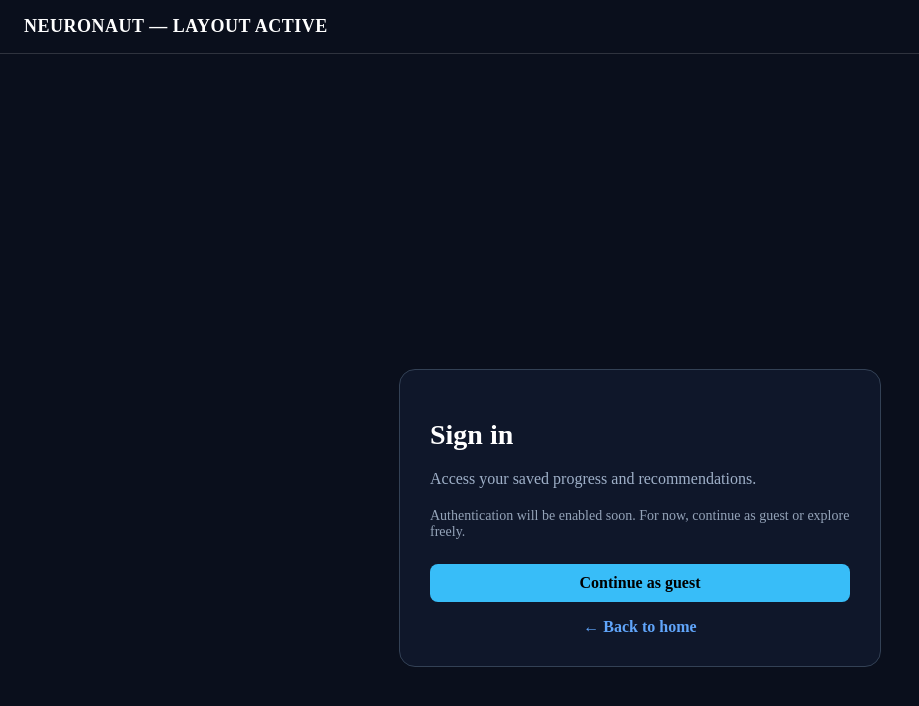
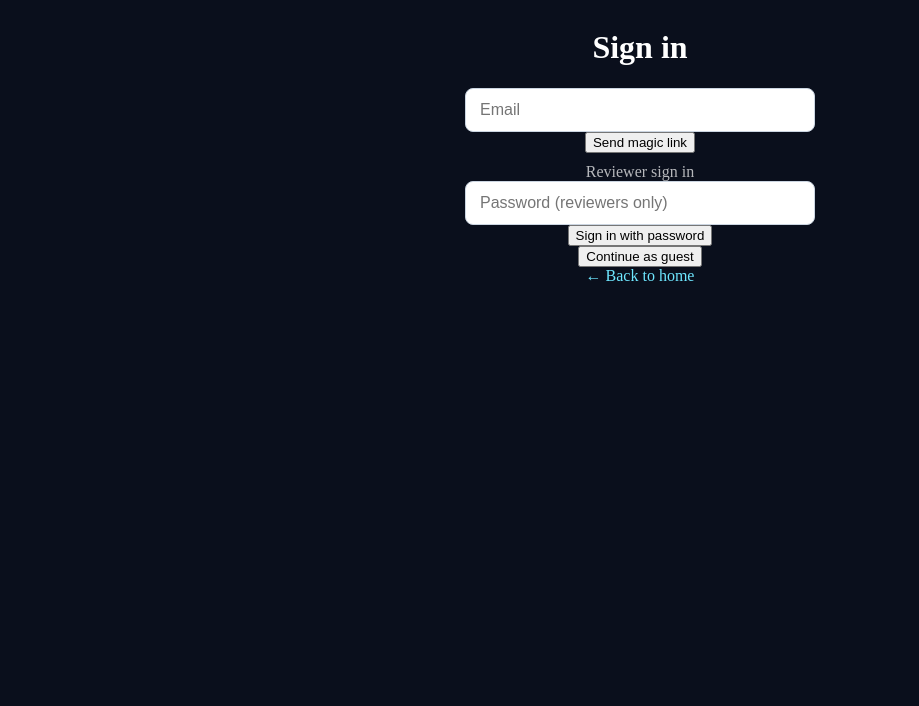
Before and after one commit to eaglebraz48/neuronaut-ai, a Next.js app: page /sign-in in a window 1280 px wide. Shown: the top 706 px of the page, without its empty margins (0-919 px from the left). Built offline with nearby package versions, Linux system fonts and the light colour scheme.

Commit message:
force dashboard to render without auth

```diff
--- a/middleware.ts
+++ b/middleware.ts
@@ -1,46 +1,4 @@
-import { NextResponse } from "next/server";
-import type { NextRequest } from "next/server";
-
-export function middleware(req: NextRequest) {
-  const { pathname, searchParams } = req.nextUrl;
-
-  const isAuthPage = pathname.startsWith("/sign-in");
-  const isProtected =
-    pathname.startsWith("/dashboard") ||
-    pathname.startsWith("/profile") ||
-    pathname.startsWith("/snapshot") ||
-    pathname.startsWith("/paths");
-
-  // Supabase session cookie (default)
-  const hasSession =
-    req.cookies.has("sb-access-token") ||
-    req.cookies.has("sb:token");
-
-  // 🚫 Deslogado tentando acessar área protegida
-  if (isProtected && !hasSession) {
-    const lang = searchParams.get("lang") || "en";
-    return NextResponse.redirect(
-      new URL(`/sign-in?lang=${lang}`, req.url)
-    );
-  }
-
-  // 🚫 Logado tentando acessar sign-in
-  if (isAuthPage && hasSession) {
-    const lang = searchParams.get("lang") || "en";
-    return NextResponse.redirect(
-      new URL(`/dashboard?lang=${lang}`, req.url)
-    );
-  }
-
-  return NextResponse.next();
+// middleware.ts
+export function middleware() {
+  return;
 }
-
-export const config = {
-  matcher: [
-    "/dashboard/:path*",
-    "/profile/:path*",
-    "/snapshot/:path*",
-    "/paths/:path*",
-    "/sign-in",
-  ],
-};
--- /dev/null
+++ b/src/app/auth/callback/page.tsx
@@ -0,0 +1,42 @@
+// src/app/auth/callback/page.tsx
+'use client';
+
+import { useEffect } from 'react';
+import { useRouter, useSearchParams } from 'next/navigation';
+import { supabase } from '@/lib/supabase';
+
+export default function AuthCallbackPage() {
+  const router = useRouter();
+  const sp = useSearchParams();
+  const redirect = sp.get('redirect') || '/dashboard';
+
+  useEffect(() => {
+    const hash = window.location.hash;
+
+    if (!hash || !hash.includes('access_token')) {
+      router.replace(redirect);
+      return;
+    }
+
+    const params = new URLSearchParams(hash.replace('#', ''));
+    const access_token = params.get('access_token');
+    const refresh_token = params.get('refresh_token');
+
+    if (!access_token || !refresh_token) {
+      router.replace(redirect);
+      return;
+    }
+
+    (async () => {
+      await supabase.auth.setSession({
+        access_token,
+        refresh_token,
+      });
+
+      window.history.replaceState({}, '', redirect);
+      router.replace(redirect);
+    })();
+  }, [router, redirect]);
+
+  return <div style={{ padding: 24 }}>Signing you in…</div>;
+}
--- a/src/app/dashboard/DashboardClient.tsx
+++ b/src/app/dashboard/DashboardClient.tsx
@@ -1,97 +1,68 @@
-"use client";
+'use client';
 
-import { useEffect, useState } from "react";
-import Link from "next/link";
-import { useSearchParams } from "next/navigation";
-import { supabase } from "@/lib/supabase";
+import Link from 'next/link';
+import { useSearchParams } from 'next/navigation';
 
-type Lang = "en" | "es";
+type Lang = 'en' | 'es';
 
 const T = {
   en: {
-    dashboard: "Dashboard",
-    welcomeFixed: "Welcome to Neuronaut",
-    situationTitle: "My situation",
-    situationDesc: "Job and risk context",
-    situationBtn: "Set up",
-    snapshotTitle: "Stability snapshot",
-    snapshotDesc: "Where you stand right now",
-    snapshotBtn: "View snapshot",
-    pathsTitle: "Next moves",
-    pathsDesc: "Controlled options to reduce risk",
-    pathsBtn: "Explore paths",
-    english: "English",
-    spanish: "Español",
+    dashboard: 'Dashboard',
+    welcomeFixed: 'Welcome to Neuronaut',
+    guest: 'Guest mode',
+    signin: 'Sign in',
+    situationTitle: 'My situation',
+    situationDesc: 'Job and risk context',
+    situationBtn: 'Set up',
+    snapshotTitle: 'Stability snapshot',
+    snapshotDesc: 'Where you stand right now',
+    snapshotBtn: 'View snapshot',
+    pathsTitle: 'Next moves',
+    pathsDesc: 'Controlled options to reduce risk',
+    pathsBtn: 'Explore paths',
+    english: 'English',
+    spanish: 'Español',
   },
   es: {
-    dashboard: "Panel",
-    welcomeFixed: "Bienvenido a Neuronaut",
-    situationTitle: "Mi situación",
-    situationDesc: "Contexto laboral y riesgo",
-    situationBtn: "Configurar",
-    snapshotTitle: "Resumen de estabilidad",
-    snapshotDesc: "Dónde te encuentras ahora",
-    snapshotBtn: "Ver resumen",
-    pathsTitle: "Próximos pasos",
-    pathsDesc: "Opciones controladas para reducir riesgo",
-    pathsBtn: "Explorar caminos",
-    english: "English",
-    spanish: "Español",
+    dashboard: 'Panel',
+    welcomeFixed: 'Bienvenido a Neuronaut',
+    guest: 'Modo invitado',
+    signin: 'Iniciar sesión',
+    situationTitle: 'Mi situación',
+    situationDesc: 'Contexto laboral y riesgo',
+    situationBtn: 'Configurar',
+    snapshotTitle: 'Resumen de estabilidad',
+    snapshotDesc: 'Dónde te encuentras ahora',
+    snapshotBtn: 'Ver resumen',
+    pathsTitle: 'Próximos pasos',
+    pathsDesc: 'Opciones controladas para reducir riesgo',
+    pathsBtn: 'Explorar caminos',
+    english: 'English',
+    spanish: 'Español',
   },
 };
 
 export default function DashboardClient() {
   const sp = useSearchParams();
-  const lang = (sp.get("lang") as Lang) || "en";
+  const lang = (sp.get('lang') as Lang) || 'en';
   const L = T[lang];
 
-  const [profileComplete, setProfileComplete] = useState<boolean | null>(null);
-
-  useEffect(() => {
-    (async () => {
-      const { data } = await supabase.auth.getUser();
-      const user = data?.user;
-      if (!user) {
-        setProfileComplete(false);
-        return;
-      }
-
-      const { data: profile } = await supabase
-        .from("neuronaut_profiles")
-        .select("job_title, industry, status, concern")
-        .eq("id", user.id)
-        .single();
-
-      const complete =
-        !!profile?.job_title &&
-        !!profile?.industry &&
-        !!profile?.status &&
-        !!profile?.concern;
-
-      setProfileComplete(complete);
-    })();
-  }, []);
-
-  const situationHref =
-    profileComplete === false
-      ? `/profile?lang=${lang}`
-      : `/decision?lang=${lang}`;
+  const situationHref = `/profile?lang=${lang}`;
 
   return (
-    <div style={{ maxWidth: 900, margin: "0 auto", paddingTop: 24 }}>
-      {/* Emblema + idioma */}
-      <div style={{ textAlign: "center", marginBottom: 28 }}>
+    <div style={{ maxWidth: 900, margin: '0 auto', paddingTop: 24 }}>
+      <div style={{ textAlign: 'center', marginBottom: 28 }}>
         <div
           style={{
-            display: "inline-flex",
-            flexDirection: "column",
-            alignItems: "center",
+            display: 'inline-flex',
+            flexDirection: 'column',
+            alignItems: 'center',
             gap: 12,
             padding: 18,
             borderRadius: 16,
-            border: "1px solid rgba(255,255,255,0.12)",
+            border: '1px solid rgba(255,255,255,0.12)',
             background:
-              "radial-gradient(circle, rgba(255,255,255,0.06) 0%, rgba(255,255,255,0.015) 60%, transparent 75%)",
+              'radial-gradient(circle, rgba(255,255,255,0.06) 0%, rgba(255,255,255,0.015) 60%, transparent 75%)',
           }}
         >
           <img
@@ -100,125 +71,70 @@ export default function DashboardClient() {
             style={{
               width: 150,
               opacity: 0.95,
-              animation: "neuronPulse 7s ease-in-out infinite",
+              animation: 'neuronPulse 7s ease-in-out infinite',
               filter:
-                "drop-shadow(0 0 18px rgba(120,180,255,0.55)) drop-shadow(0 0 40px rgba(120,180,255,0.25))",
-              willChange: "transform, opacity",
+                'drop-shadow(0 0 18px rgba(120,180,255,0.55)) drop-shadow(0 0 40px rgba(120,180,255,0.25))',
             }}
           />
 
-          {/* Language switch */}
-          <div style={{ display: "flex", gap: 14, fontSize: 14 }}>
+          <div style={{ display: 'flex', gap: 14, fontSize: 14 }}>
             <Link
-              href="?lang=en"
+              href={`?lang=en`}
               style={{
-                fontWeight: lang === "en" ? 700 : 400,
-                opacity: lang === "en" ? 1 : 0.6,
-                textDecoration: "none",
+                fontWeight: lang === 'en' ? 700 : 400,
+                opacity: lang === 'en' ? 1 : 0.6,
+                textDecoration: 'none',
               }}
             >
               {L.english}
             </Link>
             <Link
-              href="?lang=es"
+              href={`?lang=es`}
               style={{
-                fontWeight: lang === "es" ? 700 : 400,
-                opacity: lang === "es" ? 1 : 0.6,
-                textDecoration: "none",
+                fontWeight: lang === 'es' ? 700 : 400,
+                opacity: lang === 'es' ? 1 : 0.6,
+                textDecoration: 'none',
               }}
             >
               {L.spanish}
             </Link>
           </div>
+
+          <div style={{ marginTop: 6, fontSize: 12, opacity: 0.75 }}>
+            {L.guest} •{' '}
+            <Link href={`/sign-in?lang=${lang}`} style={{ textDecoration: 'underline' }}>
+              {L.signin}
+            </Link>
+          </div>
         </div>
       </div>
 
-      {/* Header */}
       <h1 style={{ fontSize: 36, fontWeight: 800 }}>{L.dashboard}</h1>
-      <p style={{ marginBottom: 32, opacity: 0.85 }}>{L.welcomeFixed}</p>
+      <p style={{ marginBottom: 32, opacity: 0.85 }}>
+        {L.welcomeFixed} — {L.guest}
+      </p>
 
-      {/* Cards */}
-      <div style={{ display: "grid", gap: 24 }}>
-        <section
-          style={{
-            border: "1px solid rgba(255,255,255,0.15)",
-            padding: 24,
-            borderRadius: 8,
-            backgroundColor: "#1e293b",
-            boxShadow: "0 4px 12px rgba(0, 0, 0, 0.1)",
-          }}
-        >
-          <h2 style={{ fontWeight: 600 }}>{L.situationTitle}</h2>
+      <div style={{ display: 'grid', gap: 24 }}>
+        <section style={cardStyle}>
+          <h2>{L.situationTitle}</h2>
           <p>{L.situationDesc}</p>
-          <Link
-            href={situationHref}
-            style={{
-              display: "inline-block",
-              marginTop: 12,
-              padding: "10px 20px",
-              backgroundColor: "#38bdf8",
-              color: "black",
-              borderRadius: 8,
-              textDecoration: "none",
-              fontWeight: 600,
-            }}
-          >
+          <Link href={situationHref} style={btnStyle}>
             {L.situationBtn}
           </Link>
         </section>
 
-        <section
-          style={{
-            border: "1px solid rgba(255,255,255,0.15)",
-            padding: 24,
-            borderRadius: 8,
-            backgroundColor: "#1e293b",
-            boxShadow: "0 4px 12px rgba(0, 0, 0, 0.1)",
-          }}
-        >
-          <h2 style={{ fontWeight: 600 }}>{L.snapshotTitle}</h2>
+        <section style={cardStyle}>
+          <h2>{L.snapshotTitle}</h2>
           <p>{L.snapshotDesc}</p>
-          <Link
-            href={`/snapshot?lang=${lang}`}
-            style={{
-              display: "inline-block",
-              marginTop: 12,
-              padding: "10px 20px",
-              backgroundColor: "#38bdf8",
-              color: "black",
-              borderRadius: 8,
-              textDecoration: "none",
-              fontWeight: 600,
-            }}
-          >
+          <Link href={`/snapshot?lang=${lang}`} style={btnStyle}>
             {L.snapshotBtn}
           </Link>
         </section>
 
-        <section
-          style={{
-            border: "1px solid rgba(255,255,255,0.15)",
-            padding: 24,
-            borderRadius: 8,
-            backgroundColor: "#1e293b",
-            boxShadow: "0 4px 12px rgba(0, 0, 0, 0.1)",
-          }}
-        >
-          <h2 style={{ fontWeight: 600 }}>{L.pathsTitle}</h2>
+        <section style={cardStyle}>
+          <h2>{L.pathsTitle}</h2>
           <p>{L.pathsDesc}</p>
-          <Link
-            href={`/paths?lang=${lang}`}
-            style={{
-              display: "inline-block",
-              marginTop: 12,
-              padding: "10px 20px",
-              backgroundColor: "#38bdf8",
-              color: "black",
-              borderRadius: 8,
-              textDecoration: "none",
-              fontWeight: 600,
-            }}
-          >
+          <Link href={`/paths?lang=${lang}`} style={btnStyle}>
             {L.pathsBtn}
           </Link>
         </section>
@@ -243,3 +159,21 @@ export default function DashboardClient() {
     </div>
   );
 }
+
+const cardStyle = {
+  border: '1px solid rgba(255,255,255,0.15)',
+  padding: 24,
+  borderRadius: 8,
+  backgroundColor: '#1e293b',
+};
+
+const btnStyle = {
+  display: 'inline-block',
+  marginTop: 12,
+  padding: '10px 20px',
+  backgroundColor: '#38bdf8',
+  color: 'black',
+  borderRadius: 8,
+  textDecoration: 'none',
+  fontWeight: 600,
+};
--- a/src/app/layout.tsx
+++ b/src/app/layout.tsx
@@ -1,39 +1,36 @@
-import { Metadata } from "next";
 import "./globals.css";
+import type { ReactNode } from "react";
+import { Suspense } from "react";
 
-export const metadata: Metadata = {
+export const dynamic = "force-dynamic";
+export const revalidate = 0;
+export const fetchCache = "force-no-store";
+
+export const metadata = {
   title: "Neuronaut",
-  description: "Navigate job uncertainty with clarity and control",
+  description: "Navigate job uncertainty with clarity and control.",
 };
 
-export default function RootLayout({
-  children,
-}: {
-  children: React.ReactNode;
-}) {
+export default function RootLayout({ children }: { children: ReactNode }) {
   return (
-    <html lang="en">
-      <head></head>
-      <body style={{ margin: 0, background: "#0a0f1c", color: "white" }}>
+    <html lang="en" suppressHydrationWarning>
+      <head>
+        <meta name="google" content="notranslate" />
+        <meta name="viewport" content="width=device-width,initial-scale=1" />
+      </head>
 
-        {/* 🔴 HARD HEADER — MUST SHOW */}
-        <header
-          style={{
-            padding: "16px 24px",
-            borderBottom: "1px solid rgba(255,255,255,0.15)",
-            fontWeight: 800,
-            fontSize: 18,
-            letterSpacing: 0.5,
-          }}
-        >
-          NEURONAUT — LAYOUT ACTIVE
-        </header>
-
-        {/* 🔵 PAGE CONTENT */}
-        <main style={{ padding: "24px" }}>
-          {children}
+      <body
+        style={{
+          backgroundColor: "#0a0f1c",
+          color: "#fff",
+          minHeight: "100vh",
+        }}
+      >
+        <main>
+          <Suspense fallback={<div style={{ padding: 24 }}>Loading…</div>}>
+            {children}
+          </Suspense>
         </main>
-
       </body>
     </html>
   );
--- a/src/app/sign-in/SignInClient.tsx
+++ b/src/app/sign-in/SignInClient.tsx
@@ -1,93 +1,166 @@
 'use client';
 
-import { useSearchParams } from 'next/navigation';
+import * as React from 'react';
+import { Suspense } from 'react';
 import Link from 'next/link';
+import { useRouter, useSearchParams } from 'next/navigation';
 
 type Lang = 'en' | 'es';
+const LANGS: readonly Lang[] = ['en', 'es'] as const;
+const isLang = (v: string | null): v is Lang =>
+  !!v && (LANGS as readonly string[]).includes(v as Lang);
 
-const COPY = {
+const L: Record<Lang, any> = {
   en: {
     title: 'Sign in',
-    subtitle: 'Access your saved progress and recommendations.',
-    note:
-      'Authentication will be enabled soon. For now, continue as guest or explore freely.',
+    email: 'Email',
+    send: 'Send magic link',
+    back: '← Back to home',
+    sent: 'Check your email for the login link!',
+    password: 'Password (reviewers only)',
+    signinpw: 'Sign in with password',
     guest: 'Continue as guest',
-    back: '← Back to home',
   },
   es: {
     title: 'Iniciar sesión',
-    subtitle: 'Accede a tu progreso y recomendaciones guardadas.',
-    note:
-      'La autenticación se activará pronto. Por ahora, continúa como invitado.',
-    guest: 'Continuar como invitado',
+    email: 'Correo',
+    send: 'Enviar enlace mágico',
     back: '← Volver al inicio',
+    sent: '¡Revisa tu correo para el enlace!',
+    password: 'Contraseña (solo revisores)',
+    signinpw: 'Entrar con contraseña',
+    guest: 'Entrar como invitado',
   },
 };
 
-export default function SignInClient() {
+function PageInner() {
   const sp = useSearchParams();
-  const lang = (sp.get('lang') as Lang) || 'en';
-  const T = COPY[lang];
+  const router = useRouter();
+  const lang = isLang(sp.get('lang')) ? (sp.get('lang') as Lang) : 'en';
+  const t = L[lang];
+
+  const [email, setEmail] = React.useState('');
+  const [password, setPassword] = React.useState('');
+  const [status, setStatus] = React.useState<'idle' | 'sent'>('idle');
+  const [busy, setBusy] = React.useState(false);
+
+  async function sendMagicLink() {
+    if (!email || !email.includes('@')) {
+      alert('Please enter a valid email.');
+      return;
+    }
+
+    setBusy(true);
+    try {
+      const redirectTarget = encodeURIComponent(`/dashboard`);
+      const redirectTo = `${window.location.origin}/auth/callback?redirect=${redirectTarget}&lang=${lang}`;
+
+      const res = await fetch('/api/auth/magic-link', {
+        method: 'POST',
+        headers: { 'Content-Type': 'application/json' },
+        body: JSON.stringify({ email, redirectTo }),
+      });
+
+      const data = await res.json();
+      if (!res.ok) throw new Error(data.error);
+
+      setStatus('sent');
+    } catch (err: any) {
+      alert(err?.message ?? 'Unexpected error.');
+    } finally {
+      setBusy(false);
+    }
+  }
+
+  async function reviewerLogin() {
+    if (!email || !password) {
+      alert('Enter email + password.');
+      return;
+    }
+
+    setBusy(true);
+    try {
+      const { supabase } = await import('@/lib/supabase');
+      const { error } = await supabase.auth.signInWithPassword({ email, password });
+      if (error) alert(error.message);
+      else router.push(`/dashboard?lang=${lang}`);
+    } finally {
+      setBusy(false);
+    }
+  }
+
+  function guestLogin() {
+    localStorage.setItem('neuronaut_guest', '1');
+    router.push(`/dashboard?lang=${lang}`);
+  }
 
   return (
-    <main
-      style={{
-        minHeight: '100vh',
-        display: 'grid',
-        placeItems: 'center',
-        background: '#0a0f1c',
-        color: '#fff',
-        padding: 40,
-      }}
-    >
-      <div
-        style={{
-          maxWidth: 420,
-          width: '100%',
-          background: '#0f172a',
-          borderRadius: 16,
-          padding: 30,
-          border: '1px solid #334155',
-        }}
-      >
-        <h1 style={{ fontSize: 28, fontWeight: 700 }}>{T.title}</h1>
-        <p style={{ marginTop: 6, color: '#9fb0c8' }}>{T.subtitle}</p>
+    <div className="flex flex-col items-center gap-6 p-8">
+      <h1>{t.title}</h1>
 
-        <p style={{ marginTop: 20, fontSize: 14, color: '#94a3b8' }}>
-          {T.note}
-        </p>
+      {status === 'sent' ? (
+        <p>{t.sent}</p>
+      ) : (
+        <>
+          <input
+            type="email"
+            value={email}
+            placeholder={t.email}
+            onChange={(e) => setEmail(e.target.value)}
+            disabled={busy}
+            style={{
+              width: 320,
+              padding: '12px 14px',
+              borderRadius: 8,
+              border: '1px solid #cbd5e1',
+              background: '#fff',
+              color: '#000',
+              fontSize: 16,
+            }}
+          />
 
-        <Link
-          href={`/dashboard?lang=${lang}&guest=1`}
-          style={{
-            display: 'block',
-            marginTop: 24,
-            background: '#38bdf8',
-            color: '#000',
-            padding: '10px 14px',
-            borderRadius: 8,
-            textAlign: 'center',
-            fontWeight: 800,
-            textDecoration: 'none',
-          }}
-        >
-          {T.guest}
-        </Link>
+          <button type="button" onClick={sendMagicLink} disabled={busy}>
+            {t.send}
+          </button>
 
-        <Link
-          href={`/?lang=${lang}`}
-          style={{
-            display: 'block',
-            marginTop: 16,
-            color: '#60a5fa',
-            textDecoration: 'none',
-            fontWeight: 600,
-            textAlign: 'center',
-          }}
-        >
-          {T.back}
-        </Link>
-      </div>
-    </main>
+          <div style={{ marginTop: 10, opacity: 0.7 }}>Reviewer sign in</div>
+
+          <input
+            type="password"
+            value={password}
+            placeholder={t.password}
+            onChange={(e) => setPassword(e.target.value)}
+            disabled={busy}
+            style={{
+              width: 320,
+              padding: '12px 14px',
+              borderRadius: 8,
+              border: '1px solid #cbd5e1',
+              background: '#fff',
+              color: '#000',
+              fontSize: 16,
+            }}
+          />
+
+          <button type="button" onClick={reviewerLogin} disabled={busy}>
+            {t.signinpw}
+          </button>
+
+          <button type="button" onClick={guestLogin} disabled={busy}>
+            {t.guest}
+          </button>
+        </>
+      )}
+
+      <Link href={`/?lang=${lang}`}>{t.back}</Link>
+    </div>
   );
 }
+
+export default function Page() {
+  return (
+    <Suspense>
+      <PageInner />
+    </Suspense>
+  );
+}
--- /dev/null
+++ b/src/components/AuthButton.tsx
@@ -0,0 +1,52 @@
+"use client";
+
+import { useEffect, useState } from "react";
+import { useRouter, useSearchParams } from "next/navigation";
+import { supabase } from "@/lib/supabase";
+
+export default function AuthButton() {
+  const router = useRouter();
+  const sp = useSearchParams();
+  const lang = sp.get("lang") || "en";
+
+  const [loggedIn, setLoggedIn] = useState(false);
+
+  useEffect(() => {
+    supabase.auth.getSession().then(({ data }) => {
+      setLoggedIn(!!data.session);
+    });
+
+    const { data: listener } = supabase.auth.onAuthStateChange(
+      (_event, session) => {
+        setLoggedIn(!!session);
+      }
+    );
+
+    return () => {
+      listener.subscription.unsubscribe();
+    };
+  }, []);
+
+  if (!loggedIn) return null;
+
+  const signOut = async () => {
+    await supabase.auth.signOut();
+    router.push(`/?lang=${lang}`);
+  };
+
+  return (
+    <button
+      onClick={signOut}
+      style={{
+        background: "transparent",
+        border: "1px solid rgba(255,255,255,0.3)",
+        color: "white",
+        padding: "6px 12px",
+        borderRadius: 6,
+        cursor: "pointer",
+      }}
+    >
+      Sign out
+    </button>
+  );
+}
```
Also changed, not shown: src/app/api/auth/magic-link/route.ts (added, +26 -0 lines), src/components/HashAuthBridge.tsx (added, +38 -0 lines).
